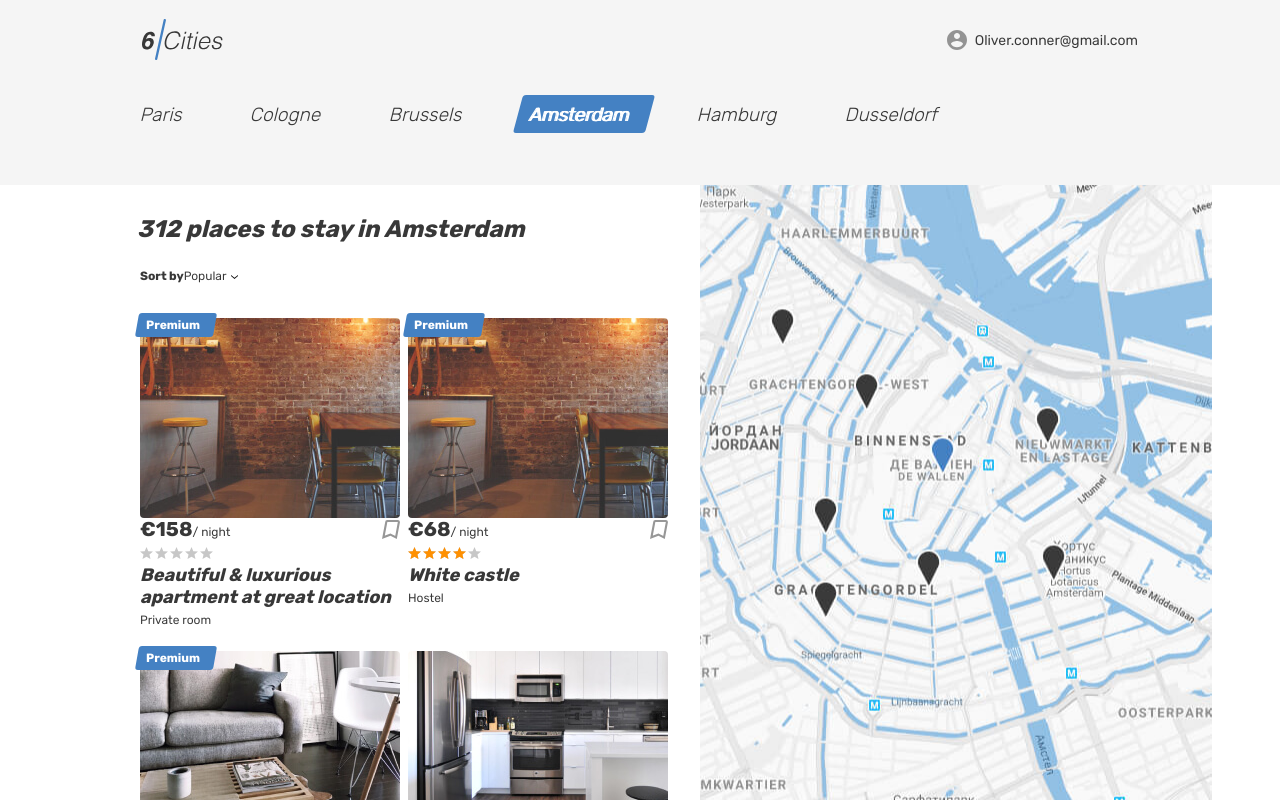
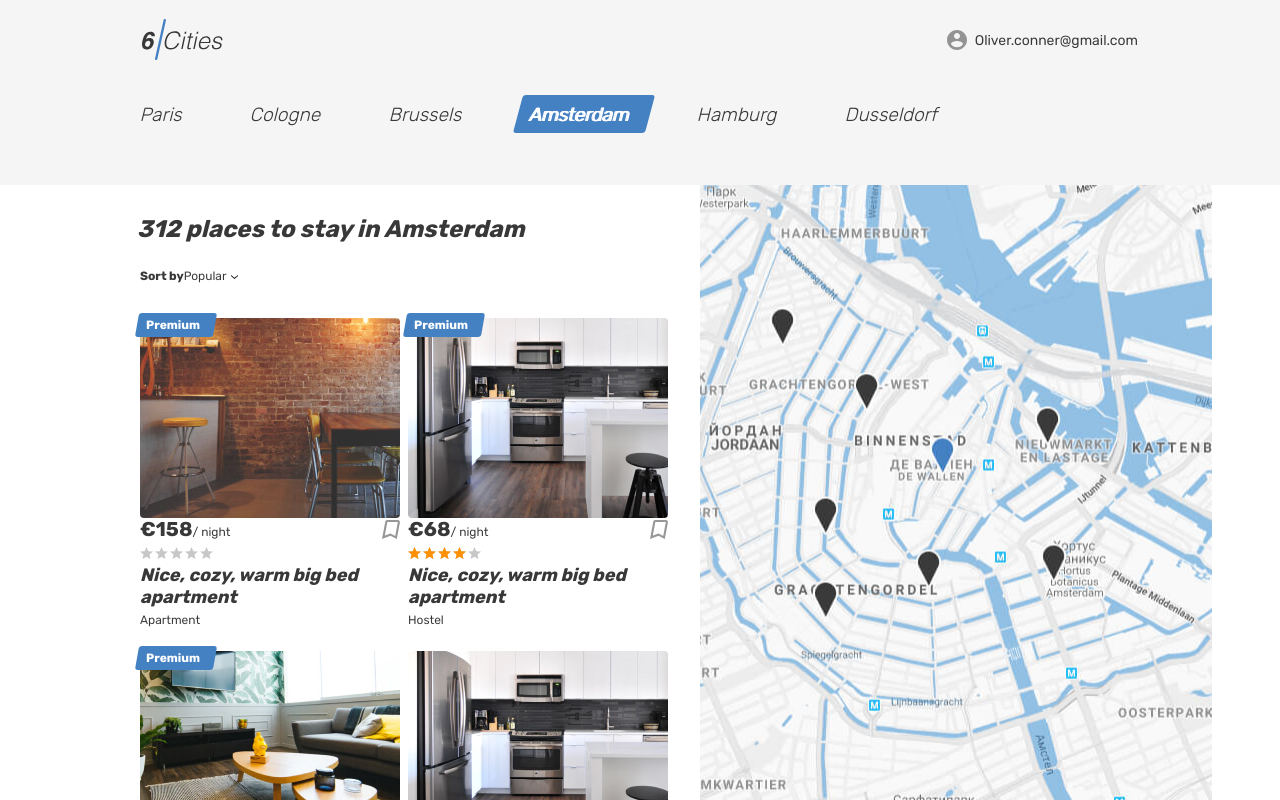
Before and after one commit to ksenya-torkova/23249-six-cities-5, a React app: page / in a window 1280 px wide. Built offline with nearby package versions, Linux system fonts and the light colour scheme.

Commit message:
Обновляет моки

```diff
--- a/src/mocks/offer.js
+++ b/src/mocks/offer.js
@@ -1,5 +1,20 @@
 import {getRandomInteger, getRandomArrayItem} from "../utils";
 import {nanoid} from "nanoid";
+
+const locations = [
+  [52.3909553943508, 4.85309666406198],
+  [52.369553943508, 4.85309666406198],
+  [52.3909553943508, 4.929309666406198],
+  [52.3809553943508, 4.939309666406198],
+];
+
+const names = [
+  `Beautiful & luxurious apartment at great location`,
+  `Canal View Prinsengracht`,
+  `Nice, cozy, warm big bed apartment`,
+  `White castle`,
+  `Wood and stone place`,
+];
 
 const photos = [
   `apartment-01.jpg`,
@@ -17,20 +32,13 @@ const types = [
   `Villa`,
 ];
 
-const names = [
-  `Beautiful & luxurious apartment at great location`,
-  `Canal View Prinsengracht`,
-  `Nice, cozy, warm big bed apartment`,
-  `White castle`,
-  `Wood and stone place`,
-];
-
 const generateRoom = () => {
   return {
     id: nanoid(),
     image: getRandomArrayItem(photos),
     isBookmarked: Math.random() > 0.5,
     isPremium: Math.random() > 0.5,
+    location: getRandomArrayItem(locations),
     name: getRandomArrayItem(names),
     price: getRandomInteger(50, 500),
     raiting: getRandomInteger(0, 5),
```
